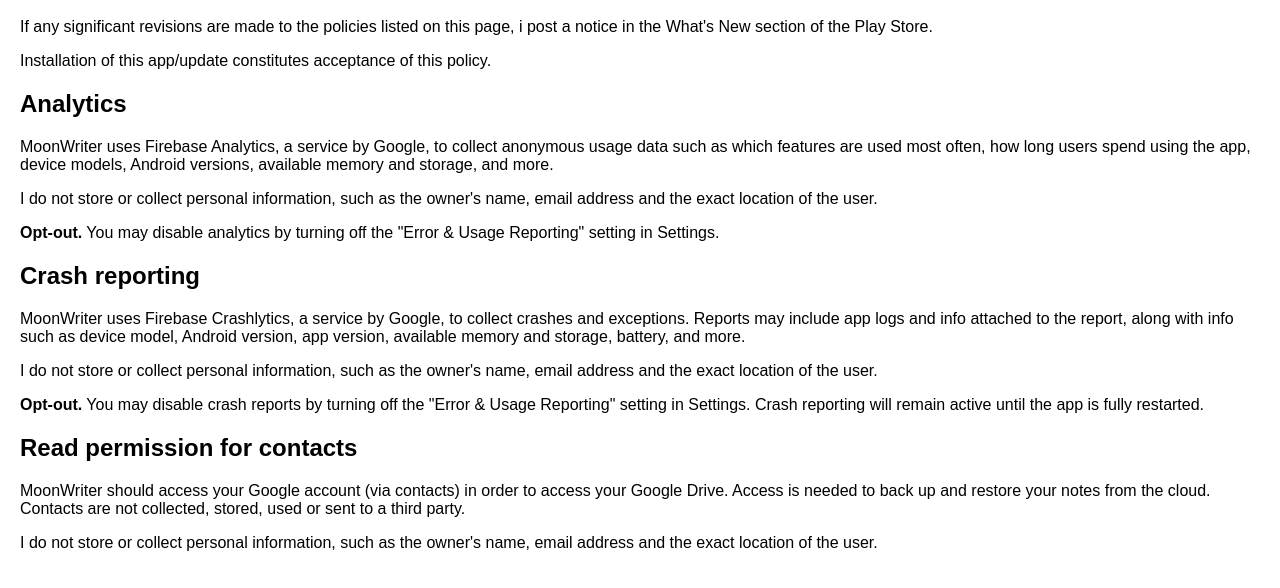
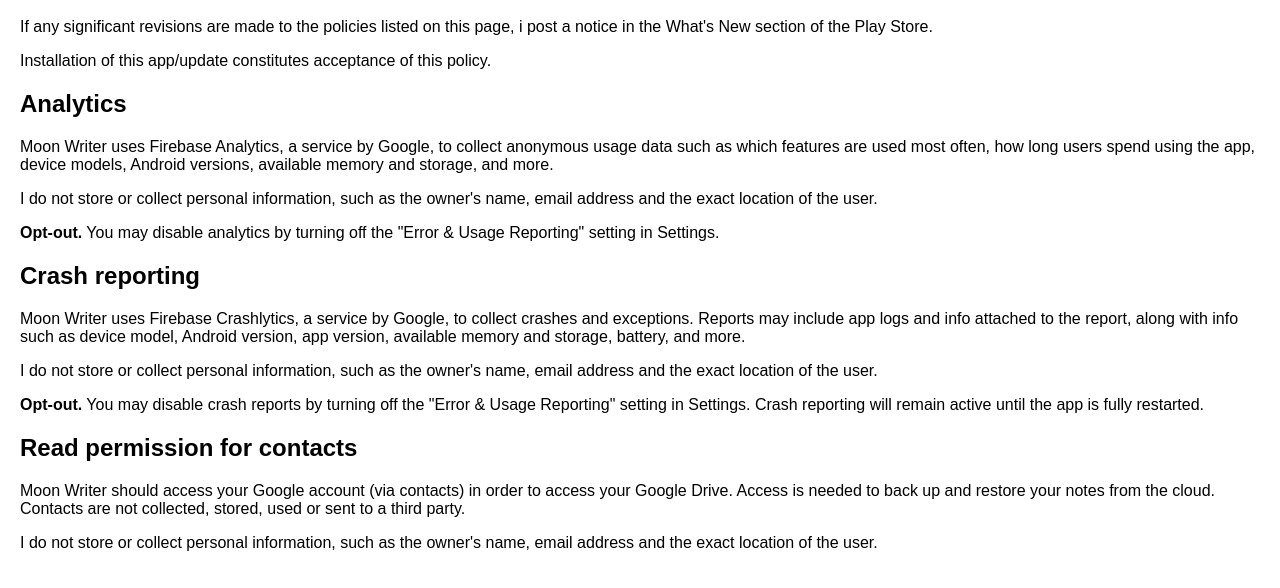
Before and after one commit to WiMank/wimank.github.io, a plain HTML site: page moon_writer_pp/index.html in a window 1280 px wide. Shown: the part 60-648 px from the top of the page. Drawn offline with Linux system fonts and the light colour scheme.

Commit message:
Update Privacy Policy

```diff
--- a/moon_writer_pp/index.html
+++ b/moon_writer_pp/index.html
@@ -15,7 +15,7 @@
         <p>Installation of this app/update constitutes acceptance of this policy.</p>
 
         <h2>Analytics</h2>
-        <p>MoonWriter uses Firebase Analytics, a service by Google, to collect anonymous
+        <p>Moon Writer uses Firebase Analytics, a service by Google, to collect anonymous
         usage data such as which features are used most often, how long users spend using the
         app, device models, Android versions, available memory and storage, and more.</p>
 
@@ -25,7 +25,7 @@
         setting in Settings.</p>
 
         <h2>Crash reporting</h2>
-        <p>MoonWriter uses Firebase Crashlytics, a service by Google, to collect crashes and exceptions. Reports
+        <p>Moon Writer uses Firebase Crashlytics, a service by Google, to collect crashes and exceptions. Reports
         may include app logs and info attached to the report, along with info such as device model,
     	Android version, app version, available memory and storage, battery, and more.</p>
 
@@ -39,7 +39,7 @@
 
 	<h2>Read permission for contacts</h2>
 
-	<p>MoonWriter should access your Google account (via contacts) in order to access your Google Drive. Access is needed to back up and restore your notes from the cloud.
+	<p>Moon Writer should access your Google account (via contacts) in order to access your Google Drive. Access is needed to back up and restore your notes from the cloud.
  Contacts are not collected, stored, used or sent to a third party.</p>
  <p>I do not store or collect personal information, such as the owner's name, email address and the exact location of the user.</p>
 
```
